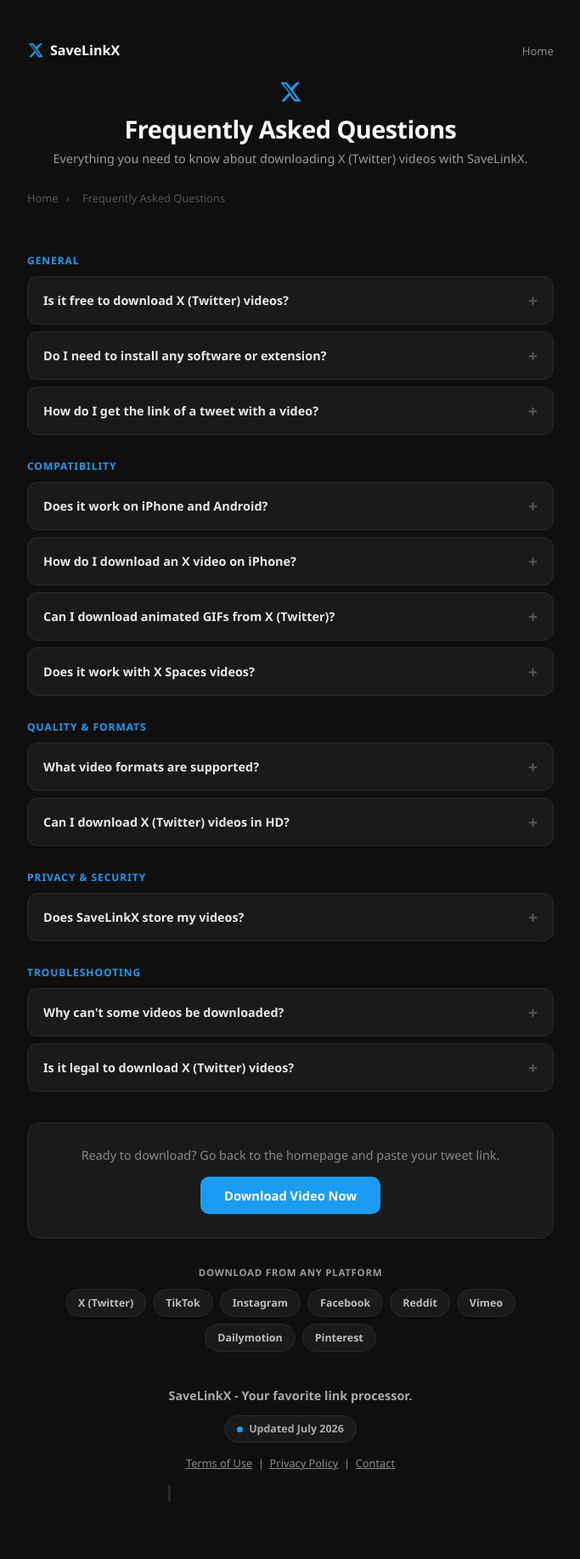
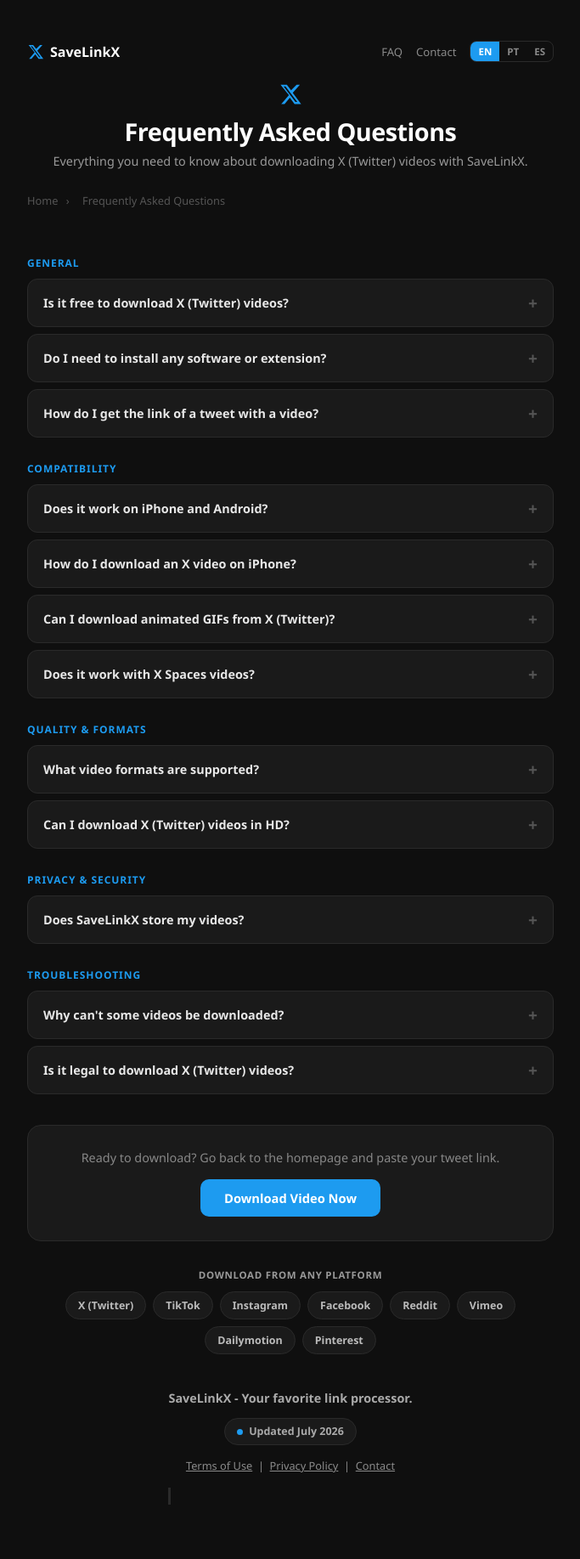
Before and after one commit to lars-rib/savelinkx, a Flask app: page /faq in a window 1280 px wide. Shown: the whole page at 85% size, without its empty margins (298-981 px from the left). Before the commit the page ends 1768 px from the top, so only its background shows below. Run offline with Flask 3, Linux system fonts and the light colour scheme; some libraries are stand-ins or nearby versions.

Commit message:
Reorganize top nav: utility links + language switcher, drop platforms
The top nav crammed 13 flat items into one row - 9 platforms + FAQ +
Contact + 2 language links, all styled identically, and inconsistent
per-template. The platforms were also redundant (already in the
tool-switch dropdown and the platform strip).

Now a clean, shared nav in base.html: brand | FAQ · Contact ·
[EN|PT|ES] language switcher. Contact label and active language
localized via self.lang(); platforms removed (still reachable via the
tool-switch and the "Download from any platform" strip). The old
per-template {% block nav_links %} definitions are now inert (harmless;
Jinja ignores child blocks absent from the parent).

Verified: EN/PT/ES nav correct + localized + active state; platforms
gone from top nav but still reachable; all page types (platform,
landing, faq, contato, youtube) render.

Co-Authored-By: Claude Opus 4.8 <noreply@anthropic.com>

```diff
--- a/templates/base.html
+++ b/templates/base.html
@@ -90,9 +90,13 @@
     .topnav { width: 100%; max-width: 620px; display: flex; justify-content: space-between; align-items: center; padding: 0 0 24px; }
     .topnav-brand { font-size: 1rem; font-weight: 800; color: #fff; text-decoration: none; display: flex; align-items: center; gap: 7px; line-height: 1; }
     .topnav-brand svg { width: 20px; height: 20px; fill: var(--accent); flex-shrink: 0; }
-    .topnav-links { display: flex; gap: 18px; list-style: none; flex-wrap: wrap; justify-content: flex-end; }
-    .topnav-links a { color: #8a8a8a; text-decoration: none; font-size: 0.82rem; transition: color 0.2s; white-space: nowrap; }
-    .topnav-links a:hover { color: var(--accent); }
+    .topnav-right { display: flex; align-items: center; gap: 16px; }
+    .topnav-right > a { color: #8a8a8a; text-decoration: none; font-size: 0.82rem; transition: color 0.2s; white-space: nowrap; }
+    .topnav-right > a:hover { color: var(--accent); }
+    .lang-switch { display: inline-flex; border: 1px solid #2a2a2a; border-radius: 8px; overflow: hidden; flex-shrink: 0; }
+    .lang-switch a { padding: 4px 9px; font-size: 0.72rem; font-weight: 700; color: #888; text-decoration: none; transition: background 0.15s, color 0.15s; }
+    .lang-switch a:hover { color: #fff; background: #222; }
+    .lang-switch a.active { background: var(--accent); color: #fff; }
     .tool-switch { width: 100%; max-width: 620px; margin-bottom: 20px; position: relative; }
     .tool-switch a { display: none; }
     .share-btn { display: block; width: 100%; padding: 11px 16px; background: #222; border: 1px solid #333; border-radius: 10px; color: #fff; font-size: 0.85rem; font-weight: 700; cursor: pointer; text-decoration: none; text-align: center; transition: background 0.15s, border-color 0.15s; }
@@ -144,7 +148,8 @@
       .steps { grid-template-columns: 1fr; }
       header h1 { font-size: 1.4rem; }
       .thumb-wrap img { width: 90px; }
-      .topnav-links { gap: 12px; }
+      .topnav-right { gap: 10px; }
+      .topnav-right > a { font-size: 0.78rem; }
       .card { padding: 20px; }
     }
   </style>
@@ -156,9 +161,16 @@
       <svg viewBox="0 0 24 24" xmlns="http://www.w3.org/2000/svg"><path d="M18.244 2.25h3.308l-7.227 8.26 8.502 11.24H16.17l-4.714-6.231-5.401 6.231H2.747l7.73-8.835L2.007 2.25h6.394l4.266 5.637 5.577-5.637Zm-1.161 17.52h1.833L7.084 4.126H5.117z"/></svg>
       SaveLinkX
     </a>
-    <ul class="topnav-links">
-      {% block nav_links %}{% endblock %}
-    </ul>
+    <div class="topnav-right">
+      {% set _nl = self.lang()[:2] %}
+      <a href="/faq">FAQ</a>
+      <a href="/contato">{{ {'en': 'Contact', 'pt': 'Contato', 'es': 'Contacto'}.get(_nl, 'Contact') }}</a>
+      <span class="lang-switch" aria-label="Language">
+        <a href="/" class="lang{{ ' active' if _nl == 'en' else '' }}">EN</a>
+        <a href="/pt/" class="lang{{ ' active' if _nl == 'pt' else '' }}">PT</a>
+        <a href="/es/" class="lang{{ ' active' if _nl == 'es' else '' }}">ES</a>
+      </span>
+    </div>
   </nav>
 
   <header>
```
